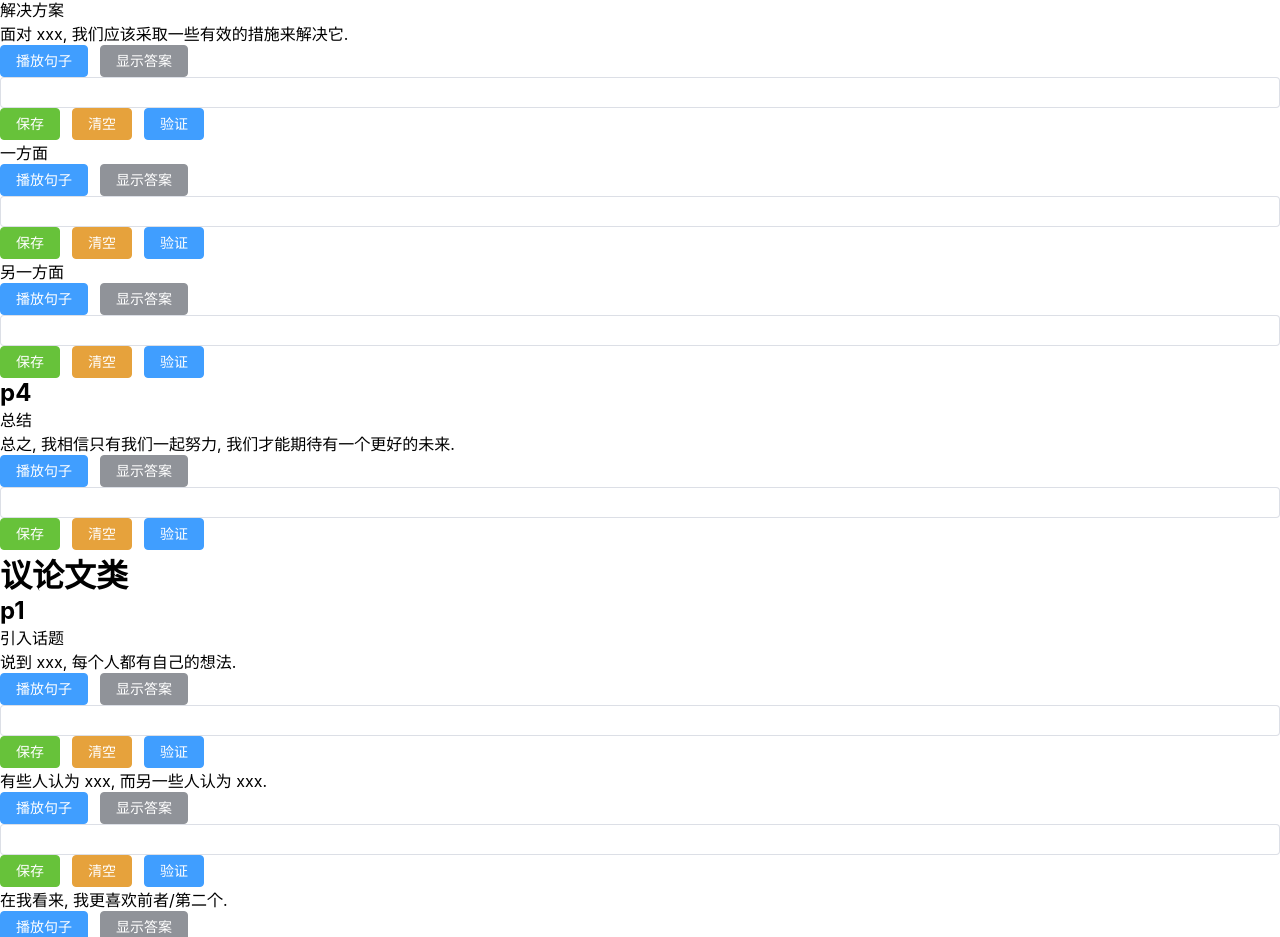
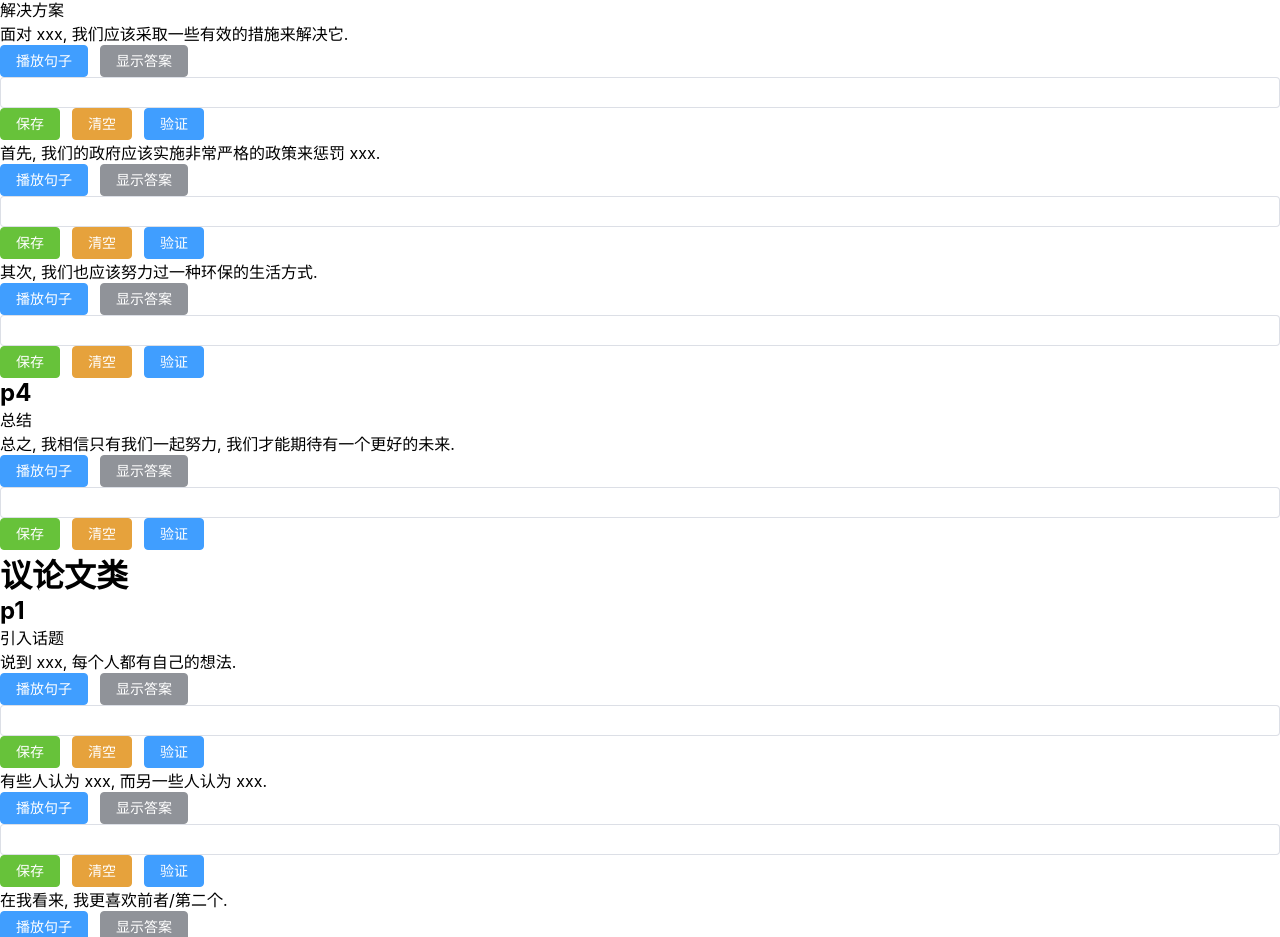
Before and after one commit to Layouwen/hodgepodge-playground, a Vue app: page / in a window 1280 px wide. Shown: the part 3093-4030 px from the top of the page. Built offline with nearby package versions, Linux system fonts and the light colour scheme.

Commit message:
chore: update

```diff
--- a/src/page/ReciteArticle.vue
+++ b/src/page/ReciteArticle.vue
@@ -193,13 +193,13 @@ const 问题性报告 = {
         },
         {
           id: "3l4m5n6o7p",
-          zh: "一方面",
-          en: "On the one hand",
+          zh: "首先, 我们的政府应该实施非常严格的政策来惩罚 xxx.",
+          en: "First of all, our government should carry out highly strict policies to punish xxx.",
         },
         {
           id: "8q9r0s1t2u",
-          zh: "另一方面",
-          en: "On the other hand",
+          zh: "其次, 我们也应该努力过一种环保的生活方式.",
+          en: "Secondly, we should also make efforts to live an eco-friendly way of life.",
         },
       ],
     },
```
